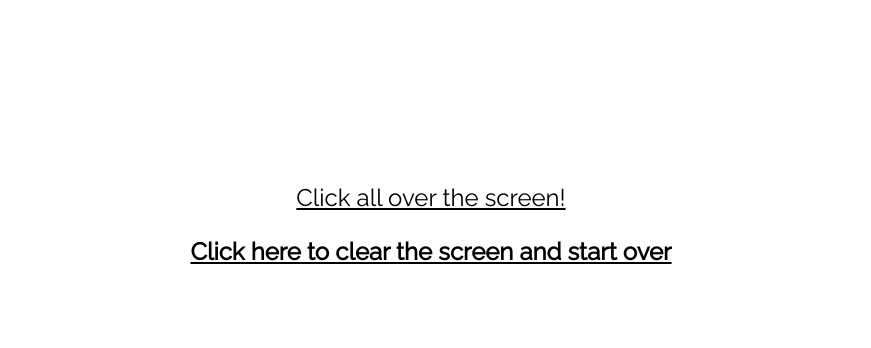
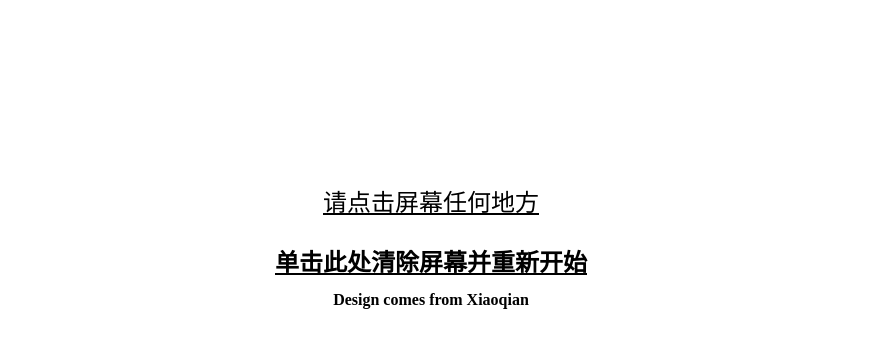
Before and after one commit to zq970825/mothers-day, a website: page index.html in a window 1280 px wide. Shown: the part 310-658 px from the top of the page, without its empty margins (209-1080 px from the left). Drawn offline with Linux system fonts and the light colour scheme.

Commit message:
Update index.html

```diff
--- a/index.html
+++ b/index.html
@@ -1,7 +1,7 @@
 <!DOCTYPE html>
 <html>
 	<head>
-		<title>Happy Mother's Day!</title>
+		<title>小千--Mother's Day!</title>
 
 		<link href="https://fonts.googleapis.com/css?family=Dancing+Script:700|Raleway" rel="stylesheet">
 		<link rel="stylesheet" type="text/css" href="css/main.css">
@@ -13,9 +13,10 @@
 
 			<h1>HAPPY MOTHER'S DAY</h1>
 
-			<p>Click all over the screen!</p>
+			<p>请点击屏幕任何地方</p>
 
-			<p id="clear" class="hidden">Click here to clear the screen and start over</p>
+			<p id="clear" class="hidden">单击此处清除屏幕并重新开始</p>
+			<h3 color=“red”>Design comes from Xiaoqian</h3>
 
 		</div>
 
```
